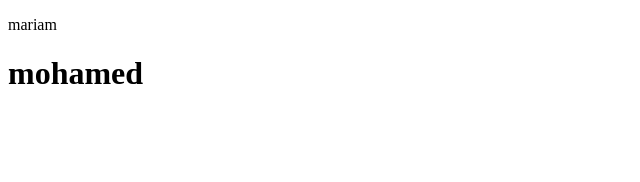
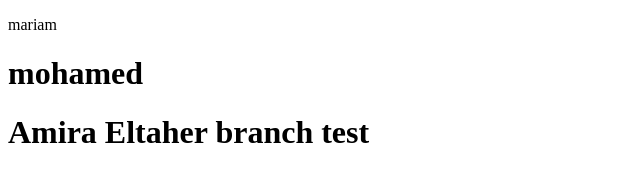
Before and after one commit to muhmouddd21/javaScript_Project, a plain HTML site: page index.html in a window 1280 px wide. Shown: the whole page, without its empty margins (0-640 px from the left). Drawn offline with Linux system fonts and the light colour scheme.

Commit message:
Amira Branch

```diff
--- a/index.html
+++ b/index.html
@@ -8,5 +8,6 @@
   <body>
     <p>mariam</p>
     <h1>mohamed</h1>
+    <h1>Amira Eltaher branch test</h1>
   </body>
 </html>
```
